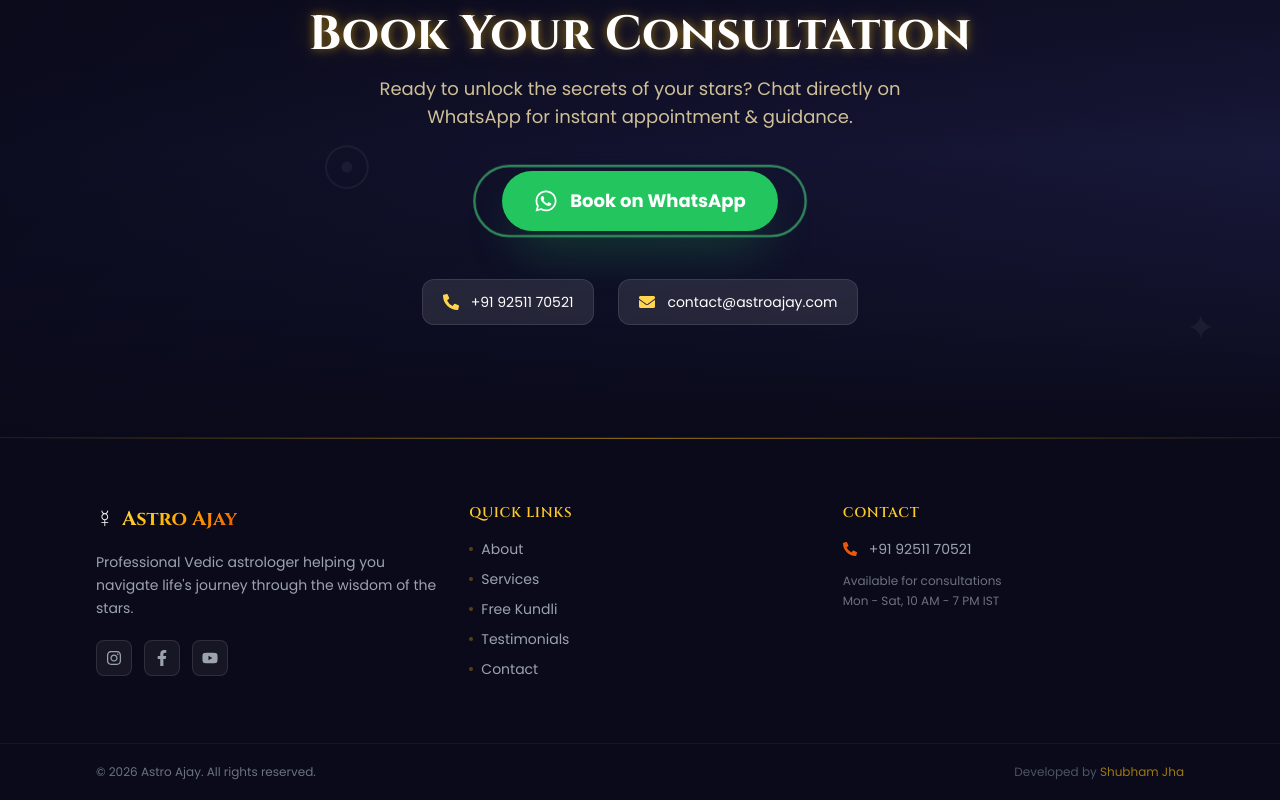
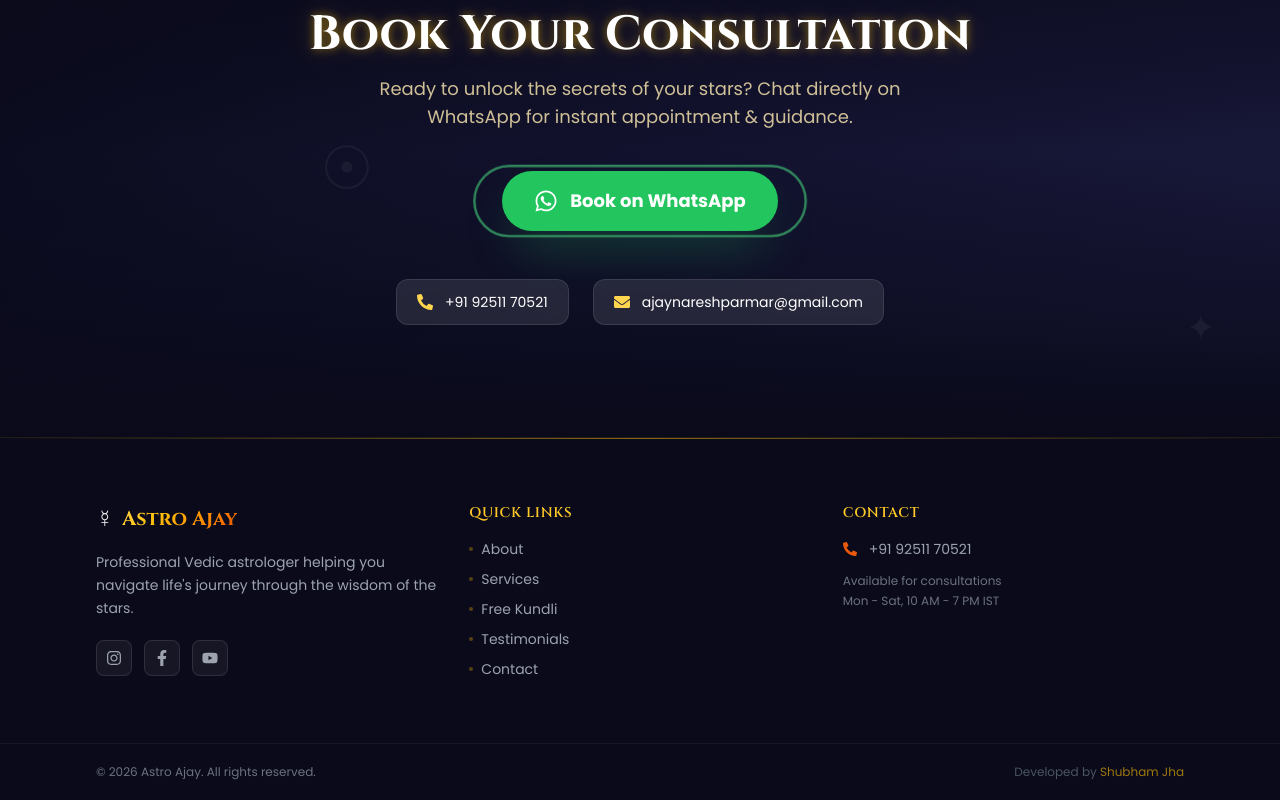
Before and after one commit to shubham71099/astro-ajay, a React (Vite) app: page / in a window 1280 px wide. Shown: the part 4112-4912 px from the top of the page. Built offline with nearby package versions, Linux system fonts and the light colour scheme.

Commit message:
Update contact email address

```diff
--- a/src/components/Contact.jsx
+++ b/src/components/Contact.jsx
@@ -72,7 +72,7 @@ export default function Contact() {
           </div>
           <div className="flex items-center gap-3 px-5 py-3 rounded-xl bg-white/10 backdrop-blur-sm border border-white/10 text-white">
             <FaEnvelope className="text-saffron-300" />
-            <span className="text-sm">contact@astroajay.com</span>
+            <span className="text-sm">ajaynareshparmar@gmail.com</span>
           </div>
         </div>
       </div>
```
